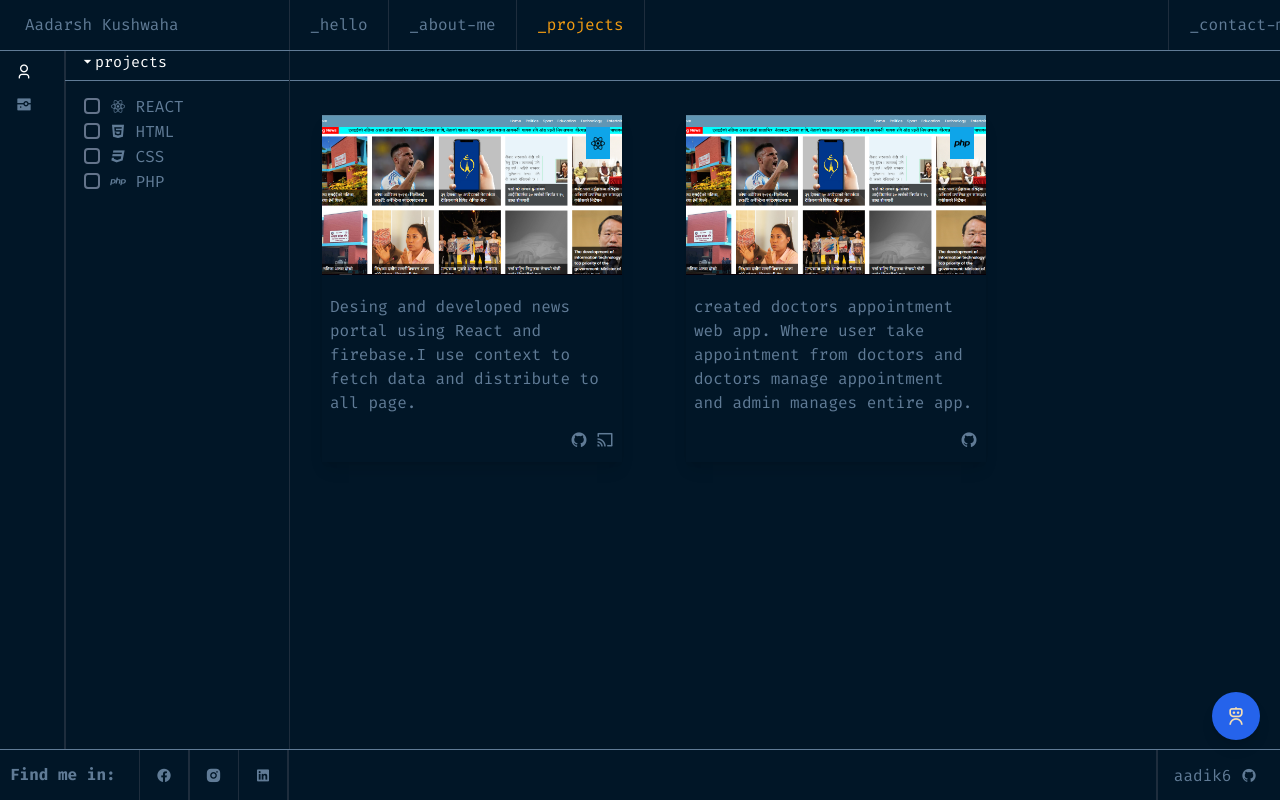
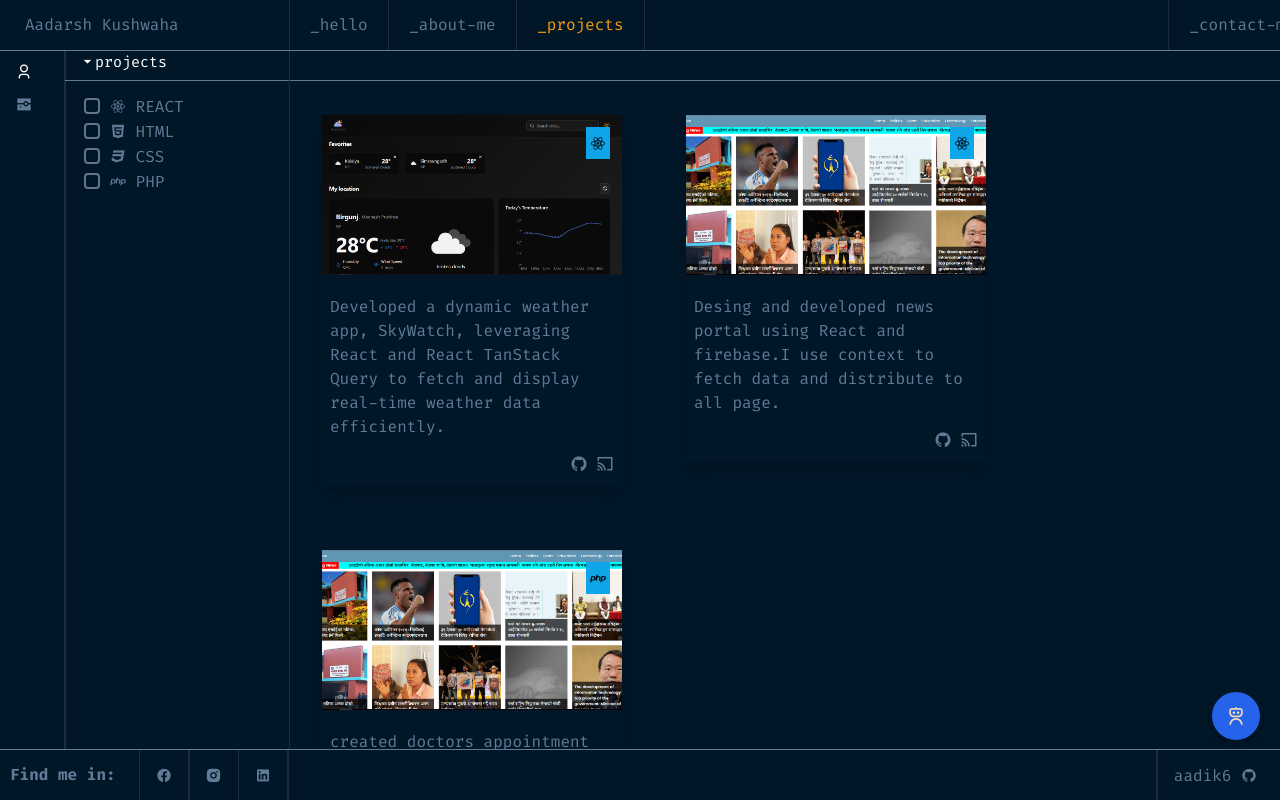
Before and after one commit to aadik6/portfolio, a React (Vite) app: page /projects in a window 1280 px wide. Built offline with nearby package versions, Linux system fonts and the light colour scheme.

Commit message:
skywatch project added

```diff
--- a/src/component/header.jsx
+++ b/src/component/header.jsx
@@ -1,6 +1,6 @@
 import React, { useState } from "react";
 import "./header.css";
-import { NavLink } from "react-router-dom";
+import { Link, NavLink } from "react-router-dom";
 import "remixicon/fonts/remixicon.css";
 import Footer from "./footer";
 import MobileFooter from "./mobileFooter";
@@ -19,7 +19,11 @@ function Header() {
         <div className="nav tw-container">
           <ul className="menu">
             <div className="logo">
-              <li>Aadarsh Kushwaha</li>
+              <li>
+                <Link to="/" className="tw-text-[#607B96]">
+                  Aadarsh Kushwaha
+                </Link>
+              </li>
             </div>
             <div className="menu-right">
               <li className="tw-mx-8 separator"></li>
--- a/src/component/test.jsx
+++ /dev/null
@@ -1,30 +0,0 @@
-import {
-  Dialog,
-  DialogContent,
-  DialogDescription,
-  DialogHeader,
-  DialogTitle,
-  DialogTrigger,
-} from "@/components/ui/dialog";
-
-
-const Test = () => {
-  return (
-    <>
-      <Dialog>
-        <DialogTrigger>Open</DialogTrigger>
-        <DialogContent>
-          <DialogHeader>
-            <DialogTitle>Are you absolutely sure?</DialogTitle>
-            <DialogDescription>
-              This action cannot be undone. This will permanently delete your
-              account and remove your data from our servers.
-            </DialogDescription>
-          </DialogHeader>
-        </DialogContent>
-      </Dialog>
-    </>
-  );
-};
-
-export default Test;
--- a/src/data/projectData.js
+++ b/src/data/projectData.js
@@ -1,10 +1,23 @@
 import NewsImg from './images/newsportal.png'
 import LennoEcom from './images/EcommLenno.jpeg'
 import LennoNews from './images/NewsAdminLenno.png'
+import Skywatch from './images/image.png'
 
 const Projects = [
     {
         id: 1,
+        type:"personal",
+        tech:"react",
+        title: "SkyWatch",
+        description: "Developed a dynamic weather app, SkyWatch, leveraging React and React TanStack Query to fetch and display real-time weather data efficiently.",
+        icon:"ri-reactjs-fill",
+        img:Skywatch,
+        gitLink:"https://github.com/aadik6/skywatch-weatherApp",
+        hostedLink:"https://skywatch.aadarshkushwaha.com.np",
+
+    },
+    {
+        id: 2,
         type:"personal",
         tech:"react",
         title: "News Portal",
@@ -16,7 +29,7 @@ const Projects = [
 
     },
     {
-        id: 2,
+        id: 3,
         type:"personal",
         tech:"php",
         title: "Medi Connect",
@@ -27,7 +40,7 @@ const Projects = [
 
     },
     {
-        id: 3,
+        id: 4,
         type:'professional',
         tech:"react",
         title: "News",
@@ -38,7 +51,7 @@ const Projects = [
 
     },
     {
-        id: 4,
+        id: 5,
         type:'professional',
         tech:"react",
         title: "News",
--- a/src/sections/project.jsx
+++ b/src/sections/project.jsx
@@ -1,4 +1,4 @@
-import React, { useState } from "react";
+import React, { useEffect, useState } from "react";
 import Card from "../component/card";
 import { Projects } from "../data/projectData";
 import "./project.css";
@@ -24,6 +24,10 @@ function Project() {
       (selectedTech.length === 0 || selectedTech.includes(project.tech))
     );
   });
+
+  // useEffect(()=>{
+  //   filteredProjects()
+  // },[])
 
   const handleTechSelection = (tech) => {
     setSelectedTech((prevSelectedTech) =>
```
Also changed, not shown: src/data/images/image.png (added).
